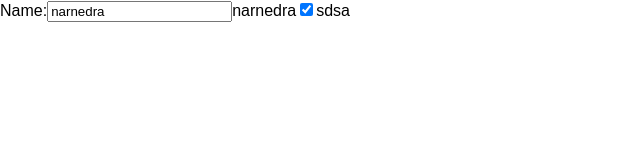
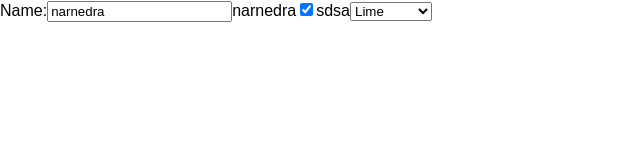
Before and after one commit to Bvnkumar/React-sample-application, a React (Create React App) app: page / in a window 1280 px wide. Shown: the top 160 px of the page, without its empty margins (0-640 px from the left). Built offline with nearby package versions, Linux system fonts and the light colour scheme.

Commit message:
Added small changes

```diff
--- a/src/form.js
+++ b/src/form.js
@@ -15,7 +15,12 @@ class FormClass extends React.Component {
     render() {
         return (<div><form><label>Name:<input value={this.state.name} onChange={this.setstateValue} /></label>{this.state.name}
             <input type="checkbox" checked={this.state.checked} onChange={this.checkBox} />sdsa{this.state.checked}
-        </form> </div>)
+            <select value={'lime'} onChange={this.handleChange}>
+            <option value="grapefruit">Grapefruit</option>
+            <option value="lime">Lime</option>
+            <option value="coconut">Coconut</option>
+            <option value="mango">Mango</option>
+          </select> </form> </div>)
     }
 }
 export default FormClass;
```
